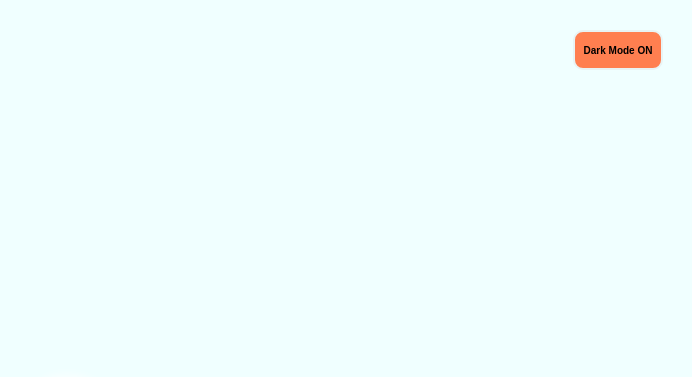
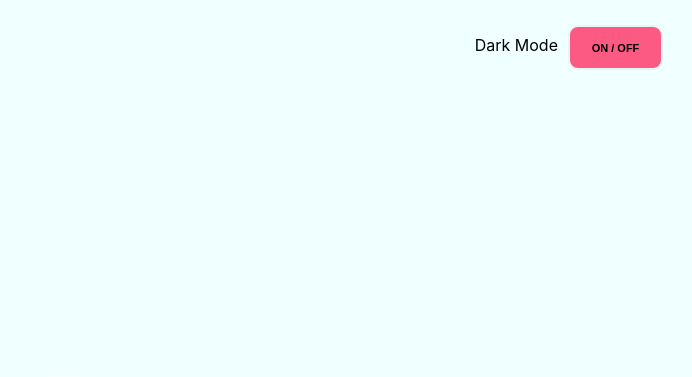
Before and after one commit to mohdrishin/GoogleSearchJS, a plain HTML site: page index.html in a window 1280 px wide. Shown: the top 377 px of the page, without its empty margins (567-1259 px from the left). Drawn offline with Linux system fonts and the light colour scheme.

Commit message:
second method of dark mode added

```diff
--- a/index.html
+++ b/index.html
@@ -7,9 +7,10 @@
     <title>Document</title>
     <link rel="stylesheet" href="style.css">
 </head>
-<body id="body" class="body-class">
-    <div class="darkmode">
-        <button type="button" id="darkmode">Dark Mode ON</button>
+<body>
+    <div class="darkmode-section">
+        <p>Dark Mode</p>
+        <button type="button" id="darkmodeBtn">ON / OFF</button>
     </div>
     <div class="container">
 
--- a/main.js
+++ b/main.js
@@ -10,11 +10,16 @@ googleIcon.onclick = function() {
 
 
 //darkmode function - myself tried - working
-var inbuilt = document.getElementById("darkmode");
+// var inbuilt = document.getElementById("darkmode");
 
-darkmode.onclick = function() {
-    darkModeOn.style.backgroundColor = "#000";
-    document.getElementById("darkmode").innerText = "Dark Mode OFF";
-}
+// darkmode.onclick = function() {
+//     darkModeOn.style.backgroundColor = "#000";
+//     document.getElementById("darkmode").innerText = "Dark Mode OFF";
+// }
+
+
 
 //darkmode second method
+darkmodeBtn.onclick = function() {
+    darkModeOn.classList.toggle("darkmode-color")
+}
--- a/style.css
+++ b/style.css
@@ -18,7 +18,7 @@ body{
     justify-content: center;
     align-items: center;
 }
-.darkmode{
+.darkmode-section{
     height: 65px;
     width: 100%;
     margin-top: 10px;
@@ -26,17 +26,26 @@ body{
     text-align: center;
     justify-content: flex-end;
 }
-.darkmode button{
-    height: 40px;
-    width: 90px;
-    margin-top:20px;
+.darkmode-section p{
+    margin-top:25px;
+    margin-right: 10px;
+    font-family: -apple-system, BlinkMacSystemFont, 'Segoe UI', Roboto, Oxygen, Ubuntu, Cantarell, 'Open Sans', 'Helvetica Neue', sans-serif;
+}
+.darkmode-section button{
+    text-align: center;
+    height: 45px;
+    width: 95px;
+    margin-top:15px;
     margin-right: 50px;
-    font-size: 10px;
+    font-size: 11px;
     font-weight: 600;
     border-radius: 10px;
     border: 2px solid #e8f4f5;
-    background-color: coral;
-
+    background-color: rgb(252, 90, 131);
+}
+.darkmode-color{
+    background-color: #000;
+    color: white;
 }
 
 #search-box{
```
